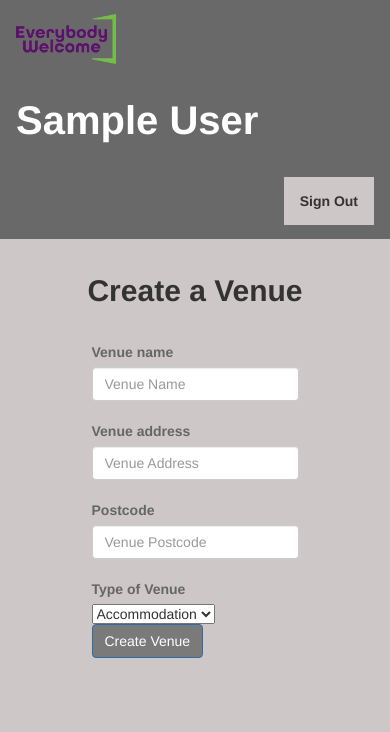
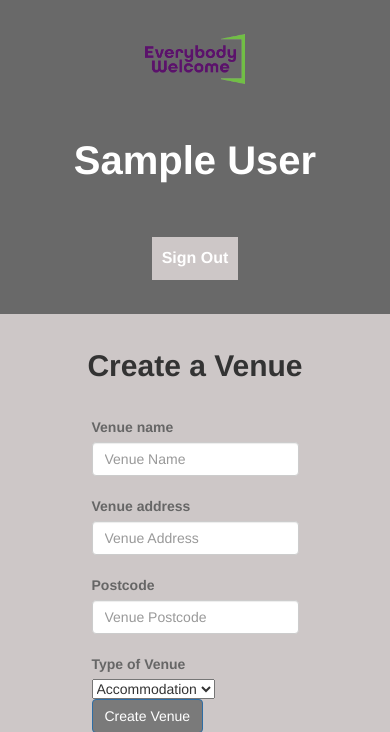
Before and after one commit to Amdaxx/Access-for-all-project, a PHP site: page /Access-for-all-project/Everbody-Welcome/business/createVenue.php in a window 390 px wide. Shown: the top 732 px of the page. Run offline with PHP 8.4, Linux system fonts and the light colour scheme; the visitor is signed in with stand-in values (Sample User, id 1).

Commit message:
responsive header

```diff
--- a/Everbody-Welcome/business/businessHeader.php
+++ b/Everbody-Welcome/business/businessHeader.php
@@ -18,14 +18,14 @@ $id = $_SESSION['id'];
 
 <link rel="stylesheet" href="../css/style.css">
 <link rel="stylesheet" href="../css/topNavhome.css">
-<link rel="stylesheet" href="../css/overall-page.css">
+<link rel="stylesheet" href="../css/businessHeader.css">
 
 <div id="header">
   <ul>
     <button3 onclick="window.location.href='../business/businessLandingPage.php';" type= "button" >
-      <li><img src="../pictures/Everybody-Welcome-logo.png" alt="Logo" width="100" height="50"></img></li>
-      <li style = "font-size: 40px" ><?php echo $_SESSION['name']?></li>
+      <li><img src="../pictures/Everybody-Welcome-logo.png" alt="Logo" width="100" height="50"></li>
+      <li style="font-size: 40px;"><?php echo $_SESSION['name']?></li>
     </button3>
-    <li style="float:right"><a class="active" href="../public/landingPage.php">Sign Out</a></li>
+    <li class="sign-out"><a class="active" href="../public/landingPage.php">Sign Out</a></li>
   </ul>
 </div>
--- /dev/null
+++ b/Everbody-Welcome/css/businessHeader.css
@@ -0,0 +1,79 @@
+/* Default styles */
+#header ul {
+    list-style-type: none;
+    margin: 0;
+    padding: 0;
+    overflow: hidden;
+    background-color: #696969;
+    display: flex;
+    justify-content: space-between;
+    align-items: center;
+  }
+
+  #header ul li {
+    float: left;
+  }
+
+  #header ul li a {
+    display: block;
+    color: white;
+    text-align: center;
+    padding: 14px 16px;
+    text-decoration: none;
+  }
+
+  #header ul li a:hover {
+    background-color: #111;
+  }
+
+  #header ul button3 {
+    border: none;
+    background-color: transparent;
+    display: flex;
+    align-items: center;
+    cursor: pointer;
+  }
+
+  #header ul img {
+    margin-right: 10px;
+  }
+
+  #header ul .sign-out {
+    float: right;
+  }
+
+
+  /* Media queries */
+  @media (max-width: 768px) {
+    #header ul {
+      flex-direction: column;
+      align-items: center;
+      justify-content: space-between;
+      padding: 10px;
+    }
+
+    #header ul li {
+      float: none;
+      margin: 10px 0;
+    }
+
+    #header ul li a {
+      padding: 10px;
+      font-size: 16px;
+    }
+
+    #header ul button3 {
+      display: block;
+      text-align: center;
+    }
+
+    #header ul img {
+      margin-right: 0;
+      margin-bottom: 10px;
+    }
+
+    #header ul li:nth-child(2) {
+      font-size: 24px;
+      text-align: center;
+    }
+  }
```
